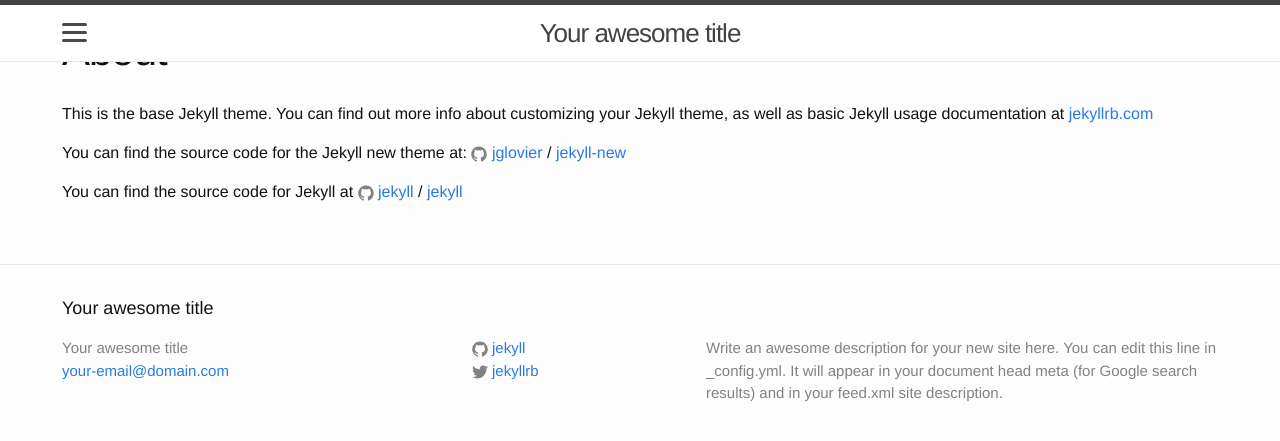
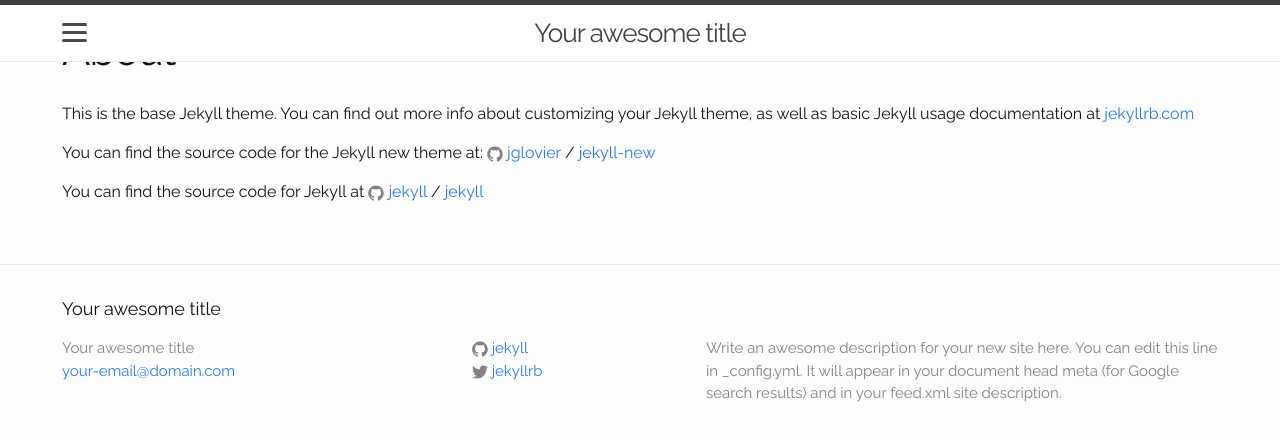
Before and after one commit to FanAds/FanThings, a Jekyll site: the page built from about.md, in a window 1280 px wide. Shown: the top 441 px of the page. Built offline with Jekyll 4.4.1, drawn with Linux system fonts in a browser that asks for light colours.

Commit message:
Bug fixes

```diff
--- a/_config.yml
+++ b/_config.yml
@@ -19,3 +19,4 @@
 
 # Build settings
 markdown: kramdown
+logo: ''
--- a/_includes/header.html
+++ b/_includes/header.html
@@ -2,7 +2,7 @@
 
   <div class="nav-wrapper">
 
-    <a class="site-title" href="{{ site.baseurl }}/">{{ site.title }}</a>
+    <a class="site-title" href="{{ site.baseurl }}/">{% if site.logo and site.logo.size > 0 %}<img src="{{ site.logo }}">{% else %}{{site.title}}{% endif %}</a>
 
     <nav class="site-nav">
       <a href="#" class="menu-icon" onclick="openNav()">
--- a/_sass/_layout.scss
+++ b/_sass/_layout.scss
@@ -74,6 +74,9 @@
     &,
     &:visited {
         color: $grey-color-dark;
+    }
+    img {
+        max-height: 60px;
     }
 }
 
@@ -296,15 +299,17 @@
 .post-list {
     margin-left: 0;
     list-style: none;
-
+    position: relative;
     > li {
         margin-bottom: $spacing-unit;
     }
 }
 
 .post-list-featured {
+    text-align: center;
     .cover {
         min-height: 400px;
+        max-height: 500px;
         background: -webkit-linear-gradient(rgba(141, 196, 222, 0.85), #21bdaf); /* Safari 5.1-6.0 */
         background: -o-linear-gradient(rgba(141, 196, 222, 0.85), #21bdaf); /* Opera 11.1-12.0 */
         background: -moz-linear-gradient(rgba(141, 196, 222, 0.85), #21bdaf); /* Firefox 3.6-15 */
@@ -313,6 +318,31 @@
         background-position: center;
         background-repeat: no-repeat;
         background-size: cover;
+        img {
+            width: 100%;
+        }
+    }
+    .details {
+        width: 30%;
+        margin-left: auto;
+        margin-right: auto;
+        position: relative;
+        .title {
+            font-size: 30px;
+            margin-top: -50%;
+            margin-bottom: 70px;
+            background-color: rgba(255, 255, 255, 0.85);
+            padding: 10px;
+        }
+        .title:before {
+            content: '';
+            position: absolute;
+            width: 100%;
+            height: 6px;
+            background: linear-gradient(135deg,#50E3C2,#85BAFF);
+            left: 0px;
+            bottom: -6px;
+        }
     }
 }
 
--- a/css/main.scss
+++ b/css/main.scss
@@ -4,9 +4,9 @@
 @charset "utf-8";
 
 
-
+@import url('https://fonts.googleapis.com/css?family=Raleway');
 // Our variables
-$base-font-family: "Helvetica Neue", Helvetica, Arial, sans-serif;
+$base-font-family: 'Raleway', sans-serif;
 $base-font-size:   16px;
 $base-font-weight: 400;
 $small-font-size:  $base-font-size * 0.875;
--- a/index.html
+++ b/index.html
@@ -6,10 +6,7 @@
 
   <div class="post-list-featured">
   {% for post in site.posts offset: 0 limit: 1 %}
-    <div class="cover">
-      <figure>
-        <!-- <img src="{{post.cover}}"> -->
-      </figure>
+    <div class="cover" style="background-image: url({{post.cover}})">
       <div class="overlay">
       </div>
     </div>
```
